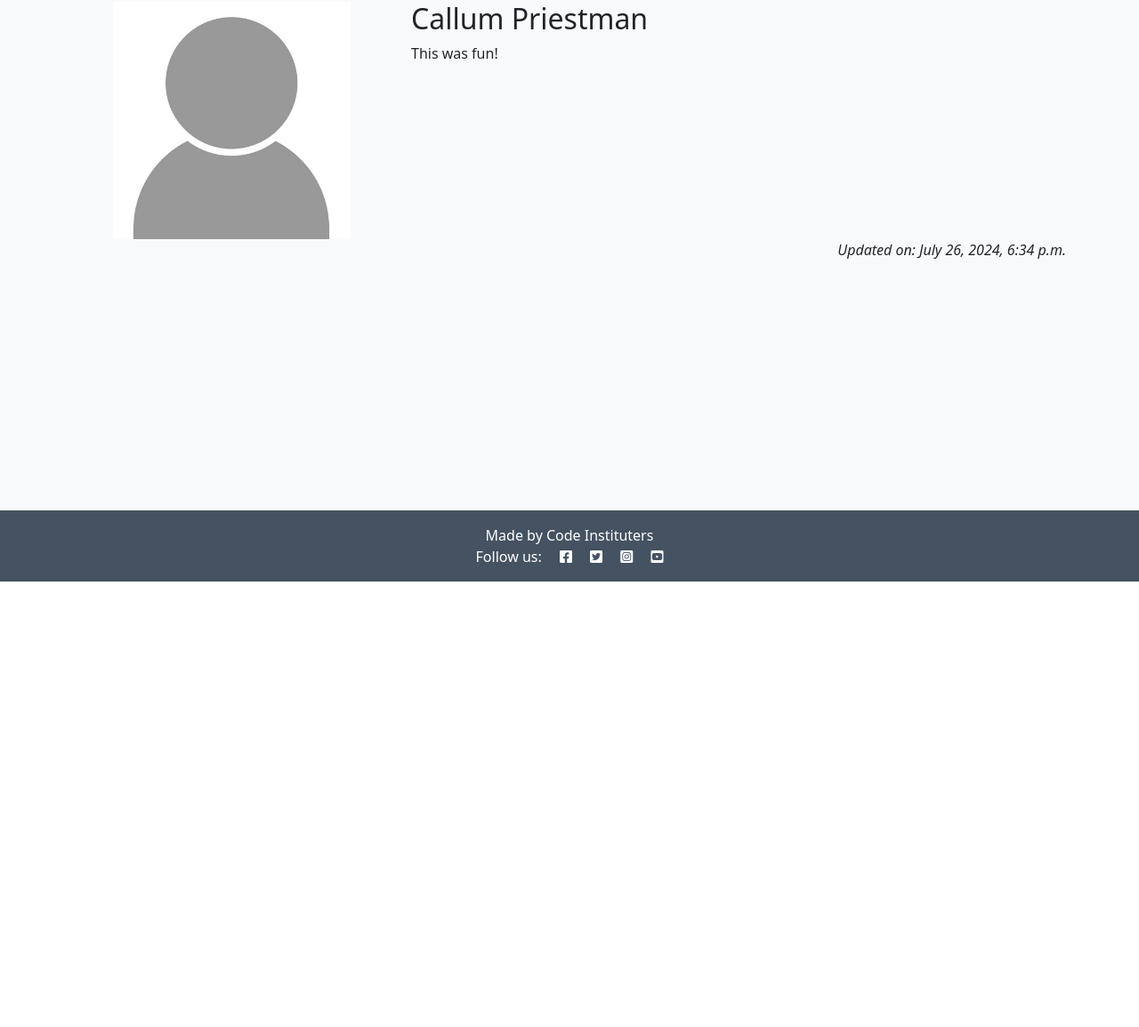
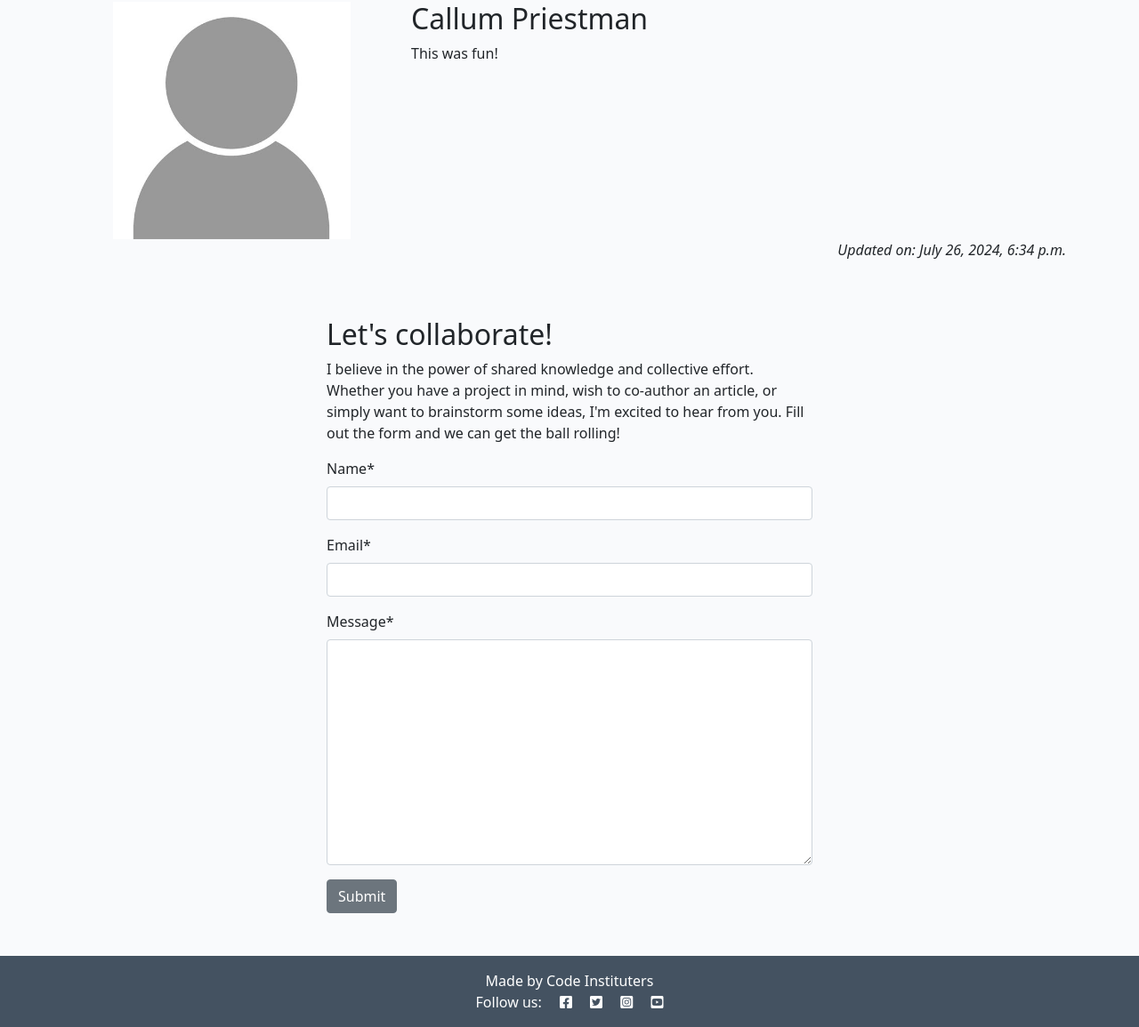
Before and after one commit to Cal009/django-blog, a Django app: page /about/ in a window 1280 px wide. Shown: the part 146-1301 px from the top of the page at 89% size. Before the commit the page ends 800 px from the top, so only its background shows below. Run offline with Django 4.2, Linux system fonts and the light colour scheme; data comes from the database, SQL or seed files in the repository; both versions use the stored data as it was after the commit; some libraries are stand-ins or nearby versions.

Commit message:
collaboration form complete

```diff
--- /dev/null
+++ b/about/forms.py
@@ -0,0 +1,8 @@
+from .models import CollaborateRequest
+from django import forms
+
+
+class CollaborateForm(forms.ModelForm):
+    class Meta:
+        model = CollaborateRequest
+        fields = ('name', 'email', 'message')
--- a/about/models.py
+++ b/about/models.py
@@ -1,6 +1,8 @@
 from django.db import models
 
 # Create your models here.
+
+
 class About(models.Model):
     title = models.CharField(max_length=200)
     updated_on = models.DateTimeField(auto_now=True)
@@ -8,3 +10,13 @@ class About(models.Model):
 
     def __str__(self):
         return self.title
+
+
+class CollaborateRequest(models.Model):
+    name = models.CharField(max_length=200)
+    email = models.EmailField()
+    message = models.TextField()
+    read = models.BooleanField(default=False)
+
+    def __str__(self):
+        return f"Collaboration request from {self.name}"
--- a/about/templates/about/about.html
+++ b/about/templates/about/about.html
@@ -1,23 +1,42 @@
 {% extends 'base.html' %}
+{% load static %}
+{% load crispy_forms_tags %}
+
 {% block content %}
-{% load static %}
 <div class="container mt-5">
     <div class="row">
-        <div class="col-4 text-center">
-            <img src="{% static 'images/nobody.jpg' %}" width="75%" />
+        <div class="col-12 col-md-4 text-center">
+            <img src="{% static 'images/nobody.jpg' %}" width="75%">
         </div>
-        <div class="col-8">
-            <!-- Title goes between these h2 tags -->
+        <div class="col-12 col-md-8">
             <h2>{{ about.title }}</h2>
-            <!-- Content goes directly underneath this -->
             {{ about.content | safe }}
         </div>
     </div>
     <div class="row">
         <div class="col text-right">
-            <!-- Updated on field goes in here -->
+          <!-- Updated on field goes in here -->
 
-            <p class="text-end"><em>Updated on: {{ about.updated_on }}</em></p>
+          <p class="text-end"><em>Updated on: {{ about.updated_on }}</em></p>
+        </div>
+    </div>
+    <div class="row justify-content-center">
+        <div class="col-12 col-md-6 my-5">
+            <h2>Let's collaborate!</h2>
+            <p>I believe in the power of shared knowledge and collective effort.
+                Whether you have a project in mind, wish to co-author
+                an article, or simply want to brainstorm some ideas,
+                I'm excited to hear from you. Fill out the form
+                and we can get the ball rolling!</p>
+
+            <!-- add your form here. Your submit button should
+                                have the classes of btn, btn-secondary -->
+        <form method="post">
+            {{ collaborate_form | crispy }}
+            {% csrf_token %}
+            <button class="btn btn-secondary"
+                type="submit">Submit</button>
+            </form>
         </div>
     </div>
 </div>
--- a/about/views.py
+++ b/about/views.py
@@ -1,16 +1,25 @@
 from django.shortcuts import render
+from django.contrib import messages
 from .models import About
+from .forms import CollaborateForm
 
-# Create your views here.
 
 def about_me(request):
-    """
-    Renders the About page
-    """
+
+    if request.method == "POST":
+        collaborate_form = CollaborateForm(data=request.POST)
+        if collaborate_form.is_valid():
+            collaborate_form.save()
+            messages.add_message(request, messages.SUCCESS, "Collaboration request received! I endeavour to respond within 2 working days.")
+
     about = About.objects.all().order_by('-updated_on').first()
+    collaborate_form = CollaborateForm()
 
     return render(
         request,
         "about/about.html",
-        {"about": about},
+        {
+            "about": about,
+            "collaborate_form": collaborate_form
+        },
     )
```
Also changed, not shown: about/admin.py (+14 -2 lines), about/migrations/0002_collaboraterequest.py (added), db.sqlite3.
